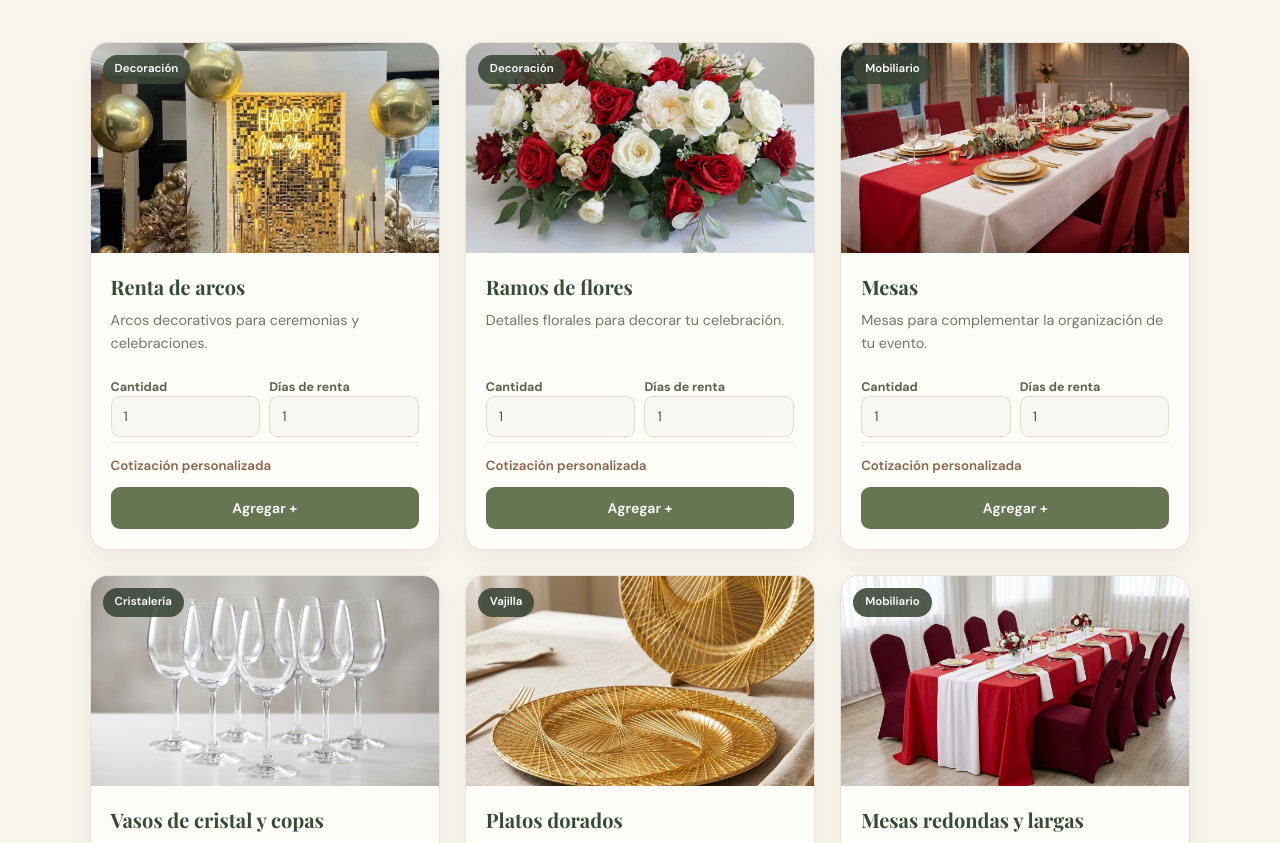
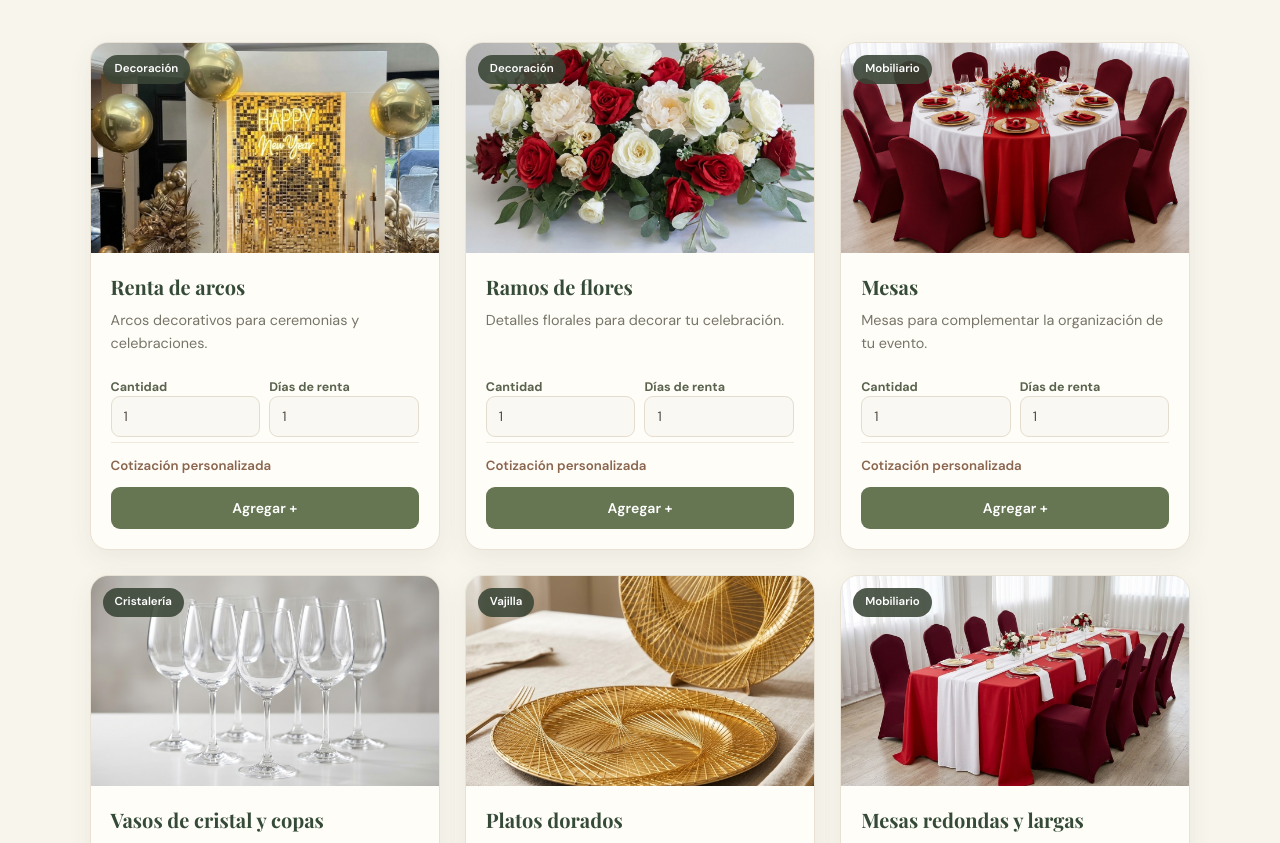
Before and after one commit to AlexandraVladFlores/Los-Tres-Hermanos, a plain HTML site: page index.html in a window 1280 px wide. Shown: the part 3051-3894 px from the top of the page. Drawn offline with nearby package versions, Linux system fonts and the light colour scheme.

Commit message:
Add files via upload

```diff
--- a/index.html
+++ b/index.html
@@ -377,7 +377,7 @@
                     data-name="Mesas"
                     data-price="120">
                     <div class="catalog-image">
-                        <img src="img/eventos/mesas.jpg" alt="Mesas para eventos">
+                        <img src="img/eventos/mesas.png" alt="Mesas para eventos">
                         <span class="catalog-label">Mobiliario</span>
                     </div>
                     <div class="catalog-info">
```
Also changed, not shown: img/eventos/mesas.png (added).
